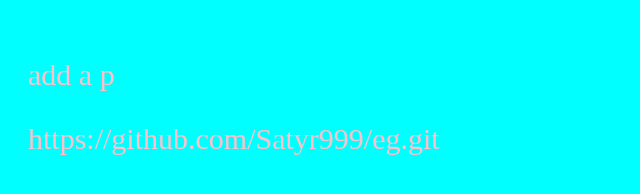
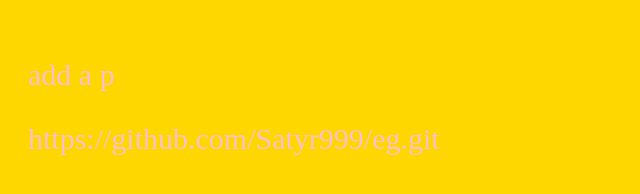
Before and after one commit to Satyr999/eg, a plain HTML site: page index.html in a window 1280 px wide. Shown: the whole page, without its empty margins (0-640 px from the left). Drawn offline with Linux system fonts and the light colour scheme.

Commit message:
change gold

```diff
--- a/css/base.css
+++ b/css/base.css
@@ -1,5 +1,5 @@
 body {
-    background: aqua;
+    background: gold;
     padding: 20px;
 }
 
```
